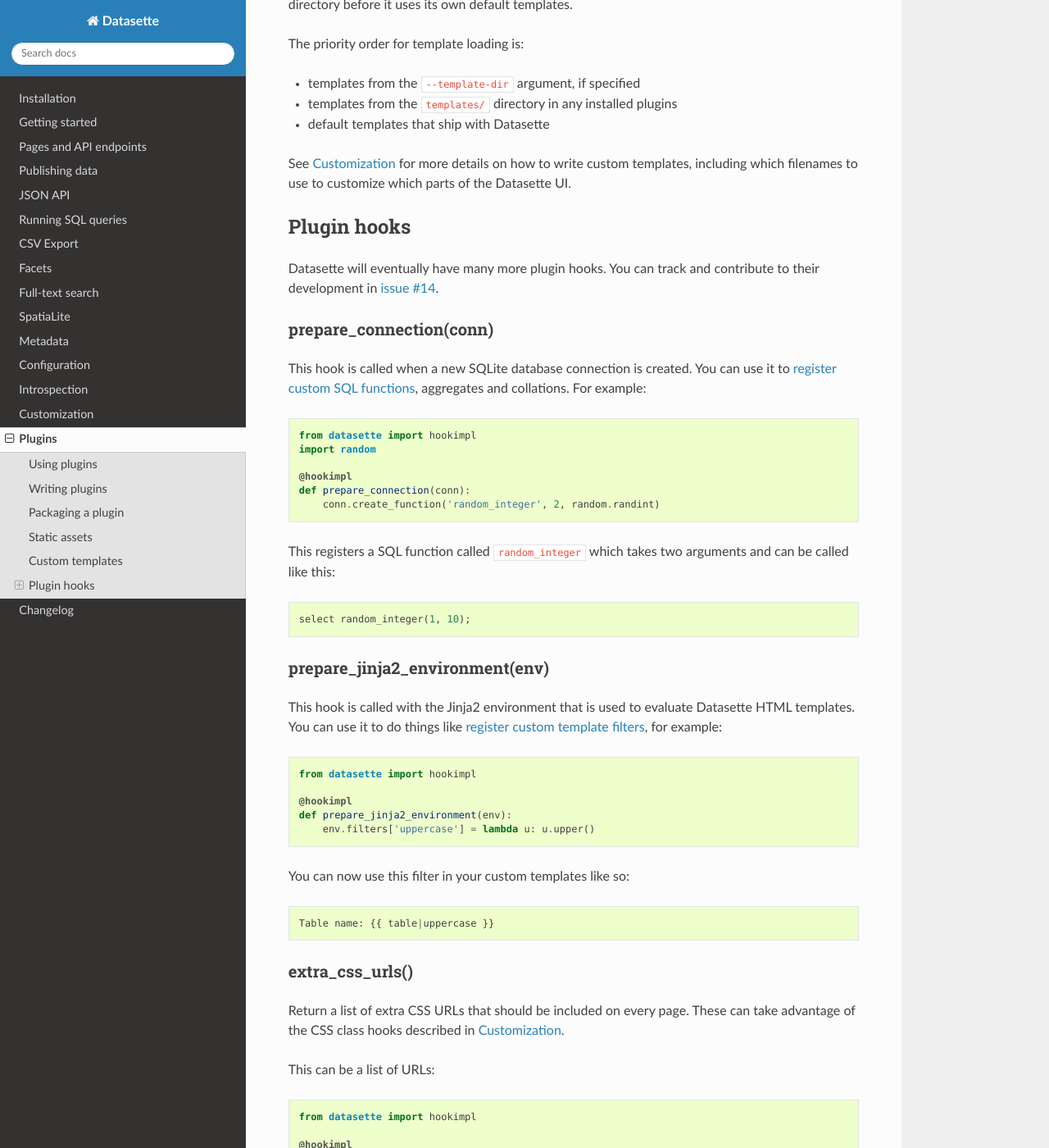
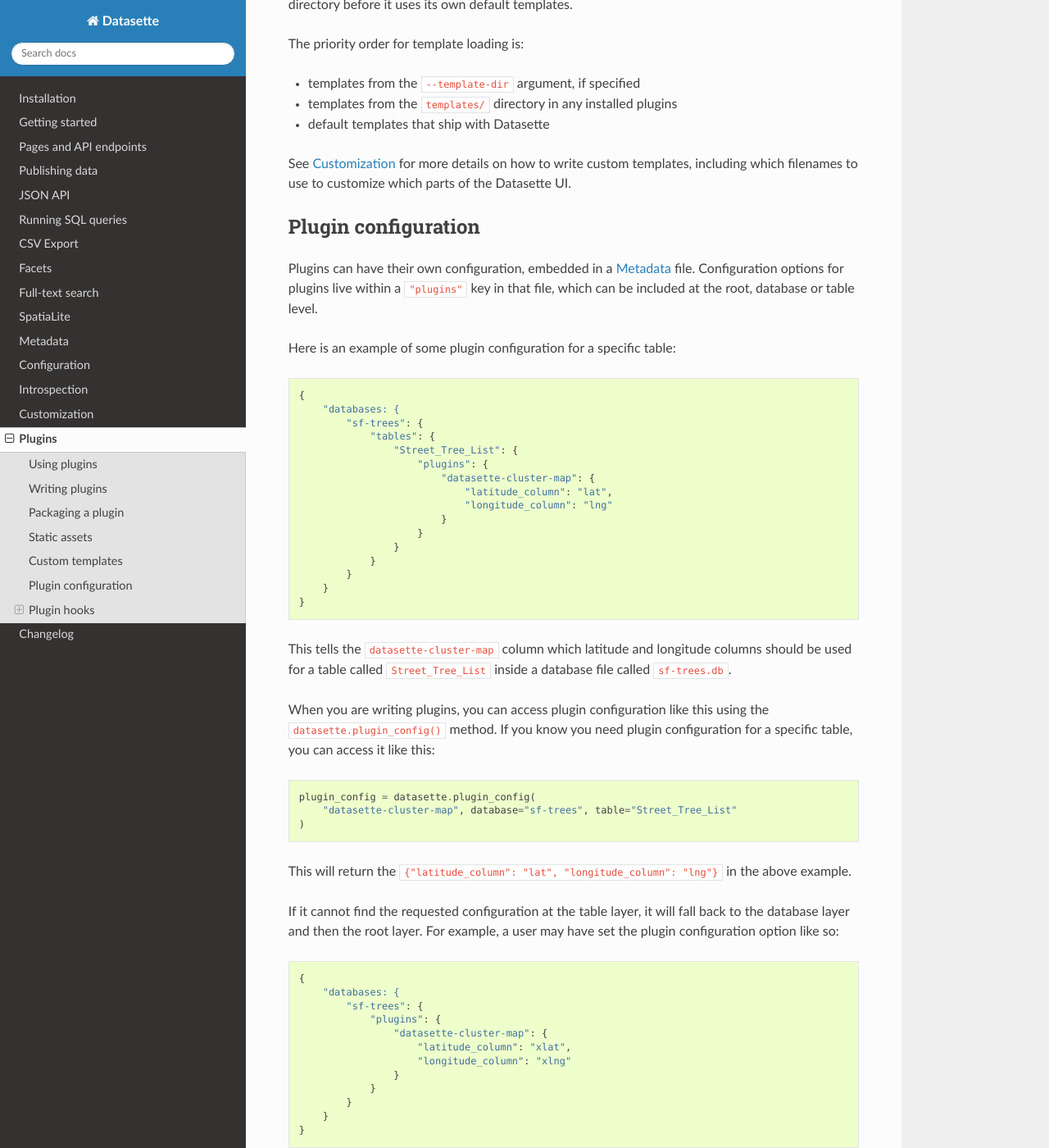
Before and after one commit to simonw/datasette, a Sphinx documentation site: the page built from docs/plugins.rst, in a window 1280 px wide and 1400 px high, scrolled down 2898 px. Shown: the whole window at 82% size. Built offline with Sphinx 7.4.7 and the Read the Docs theme 2.0.0, drawn with Linux system fonts in a browser that asks for light colours; some of the changed text lies outside the part shown.

Commit message:
Added plugin_config() method

```diff
--- a/docs/plugins.rst
+++ b/docs/plugins.rst
@@ -148,6 +148,71 @@
 
 See :ref:`customization` for more details on how to write custom templates,
 including which filenames to use to customize which parts of the Datasette UI.
+
+Plugin configuration
+--------------------
+
+Plugins can have their own configuration, embedded in a :ref:`metadata` file. Configuration options for plugins live within a ``"plugins"`` key in that file, which can be included at the root, database or table level.
+
+Here is an example of some plugin configuration for a specific table::
+
+    {
+        "databases: {
+            "sf-trees": {
+                "tables": {
+                    "Street_Tree_List": {
+                        "plugins": {
+                            "datasette-cluster-map": {
+                                "latitude_column": "lat",
+                                "longitude_column": "lng"
+                            }
+                        }
+                    }
+                }
+            }
+        }
+    }
+
+This tells the ``datasette-cluster-map`` column which latitude and longitude columns should be used for a table called ``Street_Tree_List`` inside a database file called ``sf-trees.db``.
+
+When you are writing plugins, you can access plugin configuration like this using the ``datasette.plugin_config()`` method. If you know you need plugin configuration for a specific table, you can access it like this::
+
+    plugin_config = datasette.plugin_config(
+        "datasette-cluster-map", database="sf-trees", table="Street_Tree_List"
+    )
+
+This will return the ``{"latitude_column": "lat", "longitude_column": "lng"}`` in the above example.
+
+If it cannot find the requested configuration at the table layer, it will fall back to the database layer and then the root layer. For example, a user may have set the plugin configuration option like so::
+
+    {
+        "databases: {
+            "sf-trees": {
+                "plugins": {
+                    "datasette-cluster-map": {
+                        "latitude_column": "xlat",
+                        "longitude_column": "xlng"
+                    }
+                }
+            }
+        }
+    }
+
+In this case, the above code would return that configuration for ANY table within the ``sf-trees`` database.
+
+The plugin configuration could also be set at the top level of ``metadata.json``::
+
+    {
+        "title": "This is the top-level title in metadata.json",
+        "plugins": {
+            "datasette-cluster-map": {
+                "latitude_column": "xlat",
+                "longitude_column": "xlng"
+            }
+        }
+    }
+
+Now that ``datasette-cluster-map`` plugin configuration will apply to every table in every database.
 
 Plugin hooks
 ------------
```
Also changed, not shown: 5 other files.
